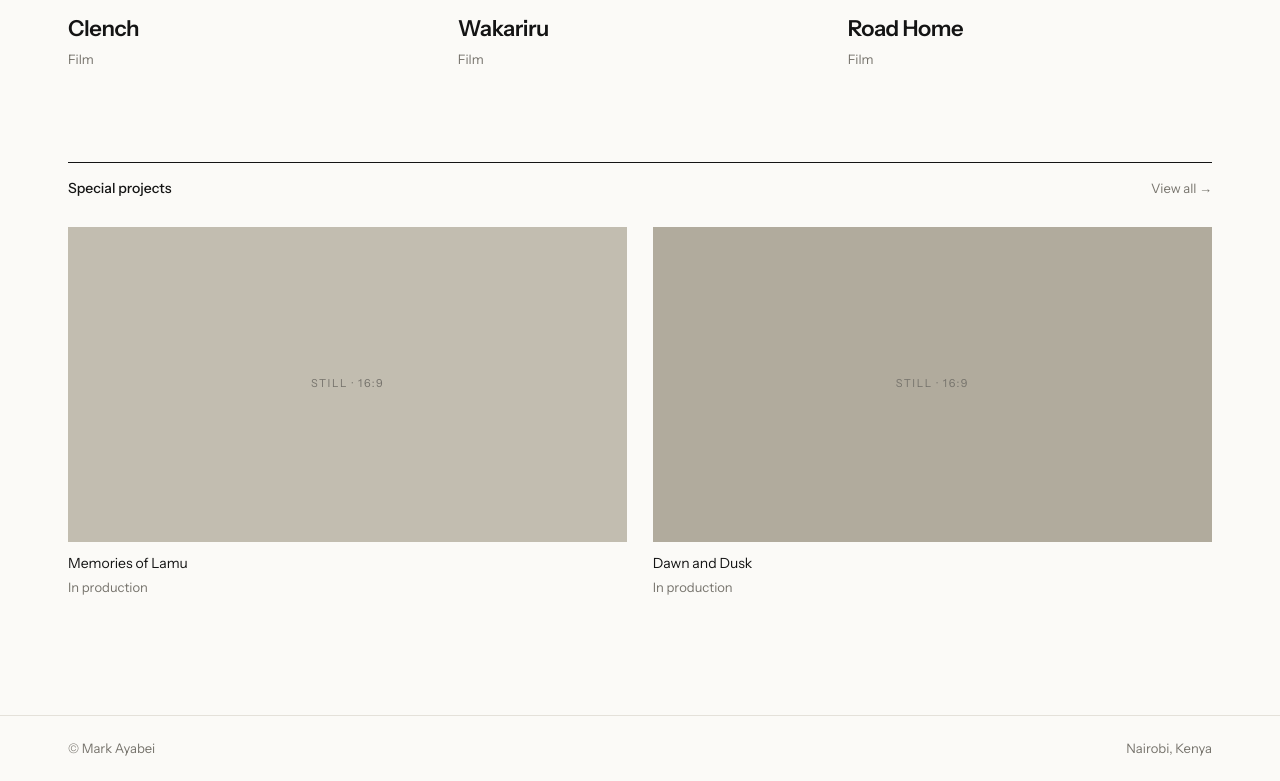
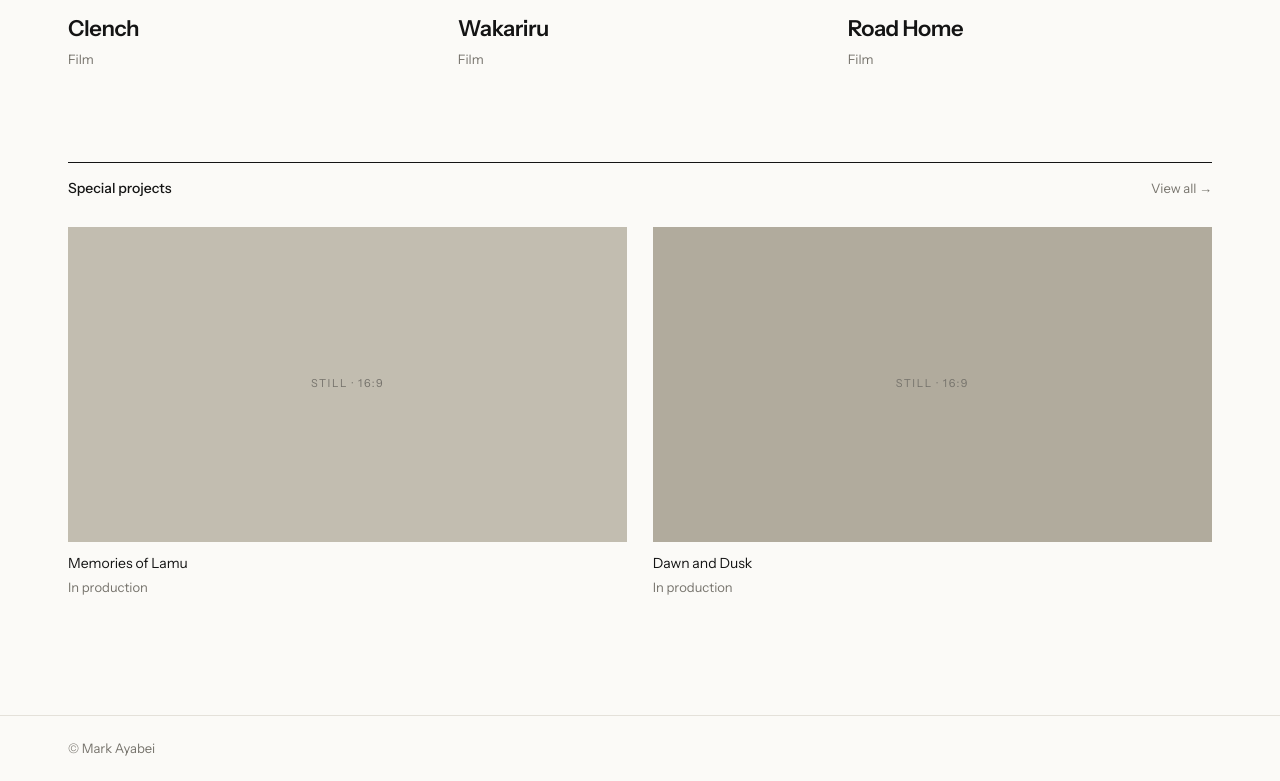
Before and after one commit to Kanyi33/Mark-Ayabei, a plain HTML site: page index.html in a window 1280 px wide. Shown: the part 1970-2751 px from the top of the page. Drawn offline with Linux system fonts and the light colour scheme.

Commit message:
Update index.html

```diff
--- a/index.html
+++ b/index.html
@@ -12,7 +12,7 @@
 <body>
 <header><div class="w"><a class="logo" href="#home">Mark Ayabei <span>/ Cinematographer, Producer &amp; Director</span></a><button class="mb" id="mb" aria-expanded="false">Menu</button><nav id="nv"></nav></div></header>
 <main id="v"></main>
-<footer><div class="w sm mu"><span>© Mark Ayabei</span><span>Nairobi, Kenya</span></footer>
+<footer><div class="w sm mu"><span>© Mark Ayabei</span></footer>
 
 <script src="js/data.js"></script>
 <script src="js/app.js"></script>
```
